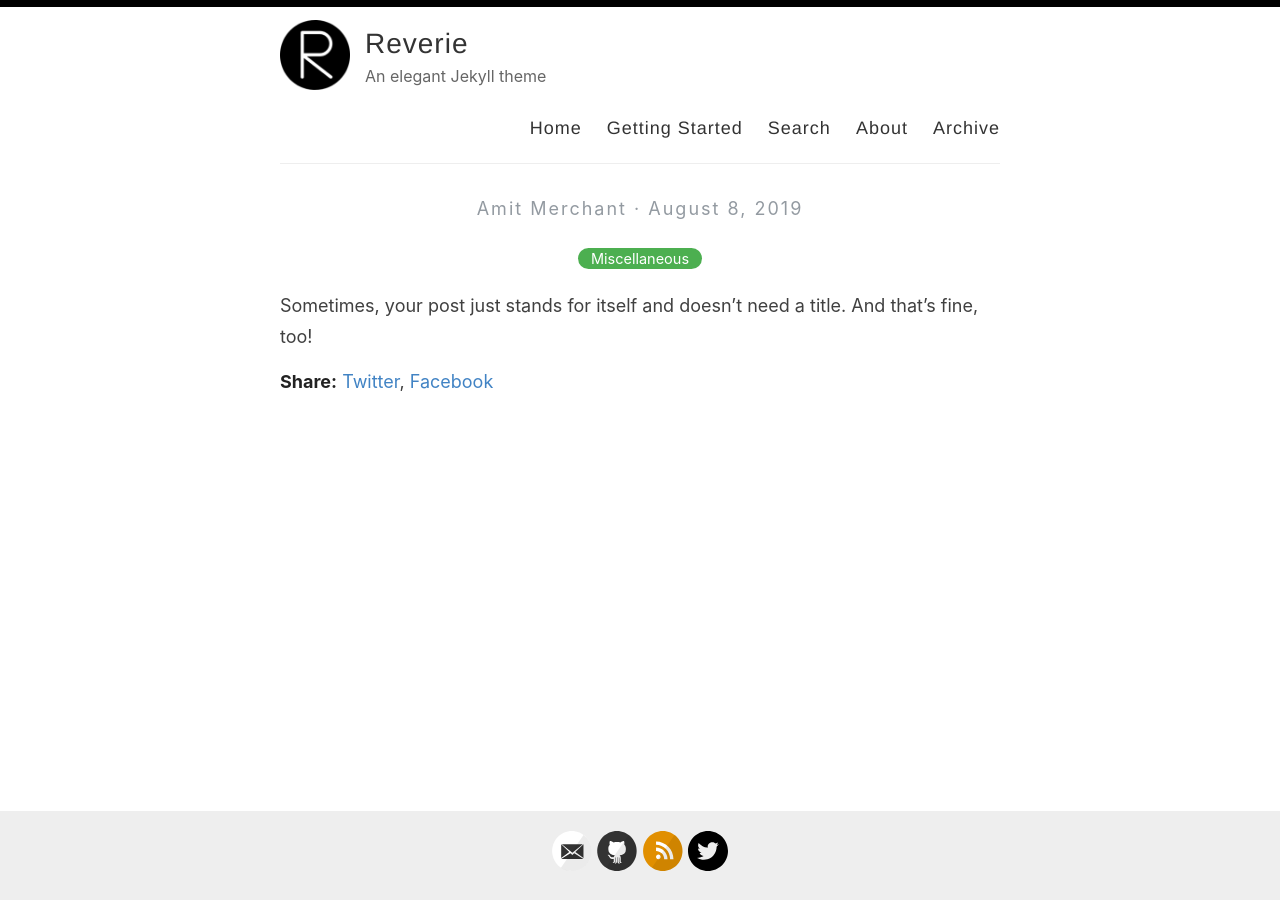
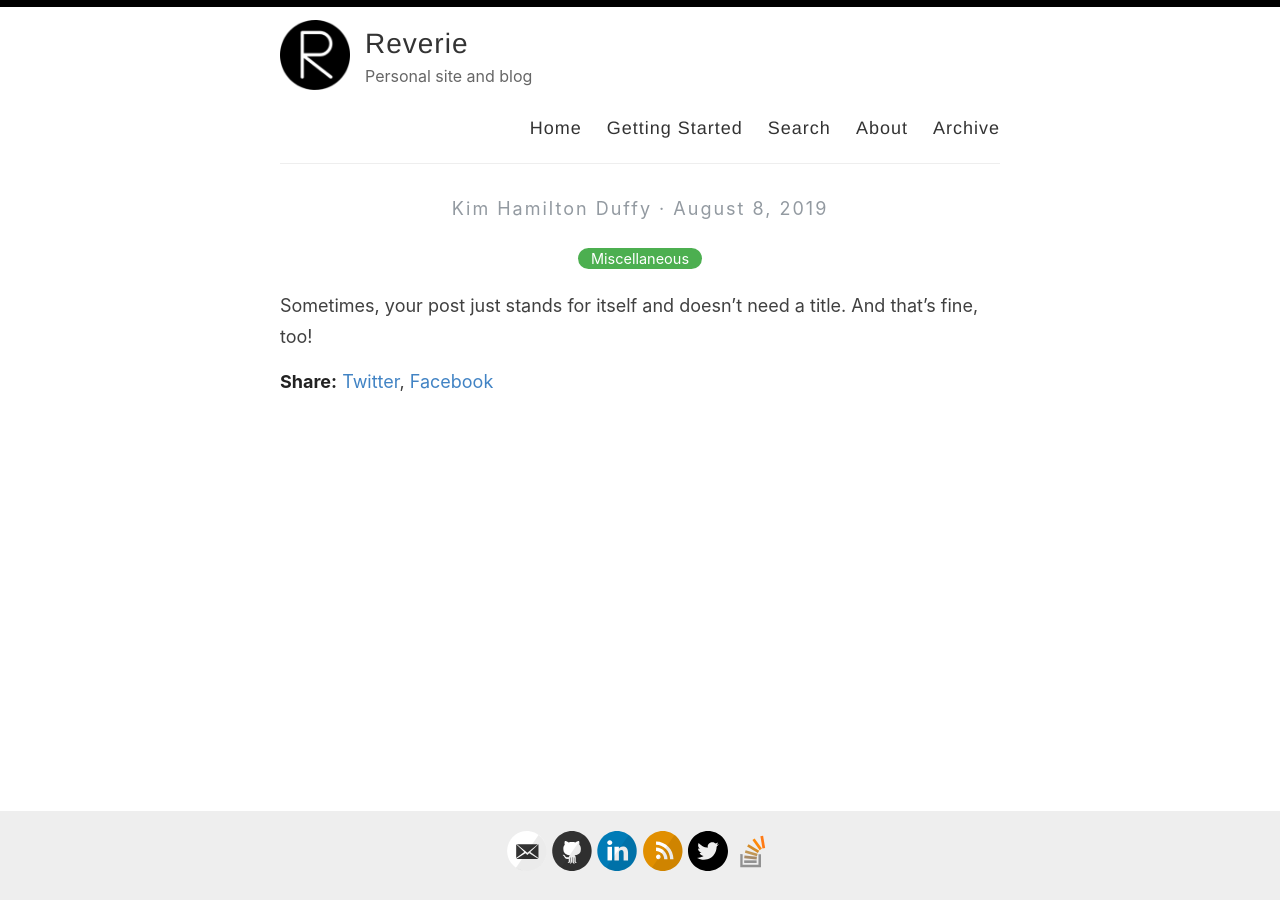
Before and after one commit to kimdhamilton/kimdhamilton.github.io, a Jekyll site: the page built from _posts/2019-08-08-no-title-posts.md, in a window 1280 px wide. Built offline with Jekyll 4.4.1, drawn with Linux system fonts in a browser that asks for light colours; some of the changed lines change nothing that is shown.

Commit message:
Update _config.yml

```diff
--- a/_config.yml
+++ b/_config.yml
@@ -6,10 +6,10 @@
 name: Reverie
 
 # Name of the author
-author: Amit Merchant
+author: Kim Hamilton Duffy
 
 # Short bio or description (displayed in the header)
-description: An elegant Jekyll theme
+description: Personal site and blog
 
 # URL of your avatar or profile pic (you could use your GitHub profile pic)
 avatar: /images/reverie.png
@@ -20,20 +20,12 @@ avatar: /images/reverie.png
 
 # Includes an icon in the footer for each username you enter
 footer-links:
-  dribbble:
-  email: amit.d.merchant@gmail.com
-  facebook:
-  flickr:
-  github: amitmerchant1990/reverie
-  instagram:
-  linkedin:
-  pinterest:
+  email: kimdhamilton@gmail.com
+  github: kimdhamilton
+  linkedin: kimdhamilton
   rss: rss
-  twitter: amit_merchant
-  stackoverflow:
-  youtube: # channel/<your_long_string> or user/<user-name>
-  googleplus: # anything in your profile username that comes after plus.google.com/
-  playconsole:
+  twitter: kimdhamilton
+  stackoverflow: kimdhamilton
 
 
 # Enter your Disqus shortname (not your username) to enable commenting on posts
@@ -48,14 +40,14 @@ google_analytics: UA-43339302-11
 
 # Your website URL (e.g. http://amitmerchant1990.github.io or http://www.amitmerchant.com)
 # Used for Sitemap.xml and your RSS feed
-url: http://www.amitmerchant.com/reverie
-enforce_ssl: https://www.amitmerchant.com/reverie
+url: http://www.okimsrazor.com
+enforce_ssl: http://www.okimsrazor.com
 
 # If you're hosting your site at a Project repository on GitHub pages
 # (http://yourusername.github.io/repository-name)
 # and NOT your User repository (http://yourusername.github.io)
 # then add in the baseurl here, like this: "/repository-name"
-baseurl: "/reverie"
+# baseurl: "/reverie"
 
 #
 # !! You don't need to change any of the configuration flags below !!
```
